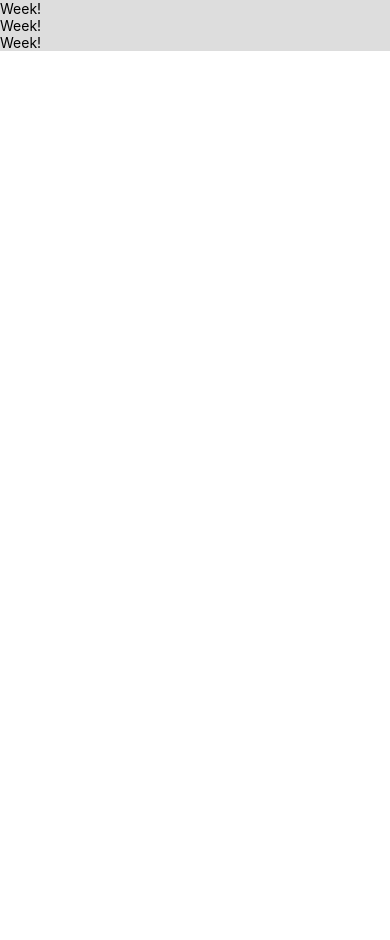
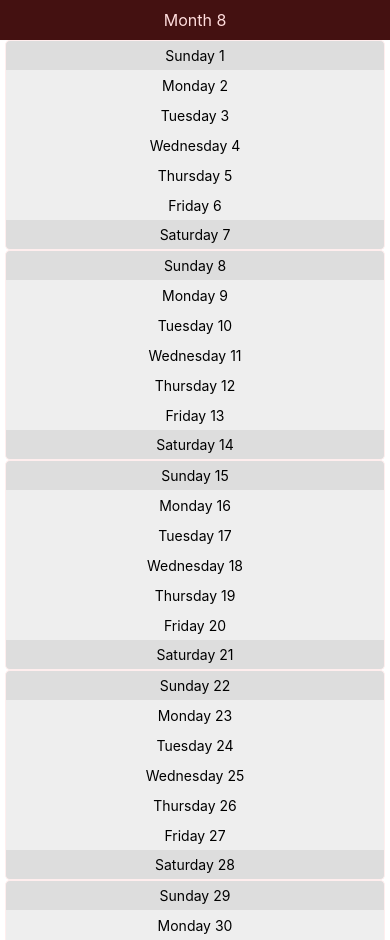
Before and after one commit to wsmind/daylines, a React Native app: screen / in a window 390 px wide. Before the commit the page ends 844 px from the top, so only its background shows below. Built offline with nearby package versions, Linux system fonts and the light colour scheme.

Commit message:
basic month view

```diff
--- a/src/App.js
+++ b/src/App.js
@@ -16,53 +16,10 @@ const App = () => {
     <Fragment>
       <StatusBar barStyle="light-content" />
       <SafeAreaView>
-        <ScrollView
-          contentInsetAdjustmentBehavior="automatic"
-          style={styles.scrollView}>
-          <CalendarView />
-        </ScrollView>
+        <CalendarView />
       </SafeAreaView>
     </Fragment>
   );
 };
 
-const styles = StyleSheet.create({
-  scrollView: {
-    backgroundColor: '#ddd',
-  },
-  engine: {
-    position: 'absolute',
-    right: 0,
-  },
-  body: {
-    backgroundColor: '#fff',
-  },
-  sectionContainer: {
-    marginTop: 32,
-    paddingHorizontal: 24,
-  },
-  sectionTitle: {
-    fontSize: 24,
-    fontWeight: '600',
-    color: '#000',
-  },
-  sectionDescription: {
-    marginTop: 8,
-    fontSize: 18,
-    fontWeight: '400',
-    color: '#444',
-  },
-  highlight: {
-    fontWeight: '700',
-  },
-  footer: {
-    color: '#444',
-    fontSize: 12,
-    fontWeight: '600',
-    padding: 4,
-    paddingRight: 12,
-    textAlign: 'right',
-  },
-});
-
 export default App;
--- a/src/CalendarView/CalendarView.js
+++ b/src/CalendarView/CalendarView.js
@@ -1,14 +1,117 @@
 import React from 'react';
-import {Text, View} from 'react-native';
+import {FlatList, ScrollView, StyleSheet, Text, View} from 'react-native';
 
-import Week from './Week';
+const weekDayLabels = [
+  'Sunday',
+  'Monday',
+  'Tuesday',
+  'Wednesday',
+  'Thursday',
+  'Friday',
+  'Saturday',
+];
 
-const CalendarView = () => (
-  <View>
-    <Week />
-    <Week />
-    <Week />
-  </View>
-);
+const styles = StyleSheet.create({
+  monthHeader: {
+    backgroundColor: '#411',
+    height: 40,
+    justifyContent: 'center',
+  },
+  month: {
+    color: '#fdd',
+    textAlign: 'center',
+    fontSize: 16,
+  },
+  scrollView: {
+    backgroundColor: '#fff',
+    paddingStart: 5,
+    paddingEnd: 5,
+  },
+  day: {
+    backgroundColor: '#eee',
+    height: 30,
+    justifyContent: 'center',
+    borderColor: '#fee',
+    borderLeftWidth: StyleSheet.hairlineWidth,
+    borderRightWidth: StyleSheet.hairlineWidth,
+  },
+  holiday: {
+    backgroundColor: '#ddd',
+  },
+  weekFirst: {
+    borderTopWidth: StyleSheet.hairlineWidth,
+    borderTopStartRadius: 5,
+    borderTopEndRadius: 5,
+  },
+  weekLast: {
+    borderBottomWidth: StyleSheet.hairlineWidth,
+    borderBottomStartRadius: 5,
+    borderBottomEndRadius: 5,
+  },
+  dayContent: {
+    textAlign: 'center',
+  },
+});
+
+const Day = ({date}) => {
+  const weekDay = date.getDay();
+  const isHoliday = weekDay === 0 || weekDay === 6;
+  const label = weekDayLabels[weekDay];
+
+  const viewStyle = [styles.day];
+  if (isHoliday) {
+    viewStyle.push(styles.holiday);
+  }
+  if (weekDay === 0) {
+    viewStyle.push(styles.weekFirst);
+  }
+  if (weekDay === 6) {
+    viewStyle.push(styles.weekLast);
+  }
+
+  return (
+    <View style={viewStyle}>
+      <Text style={styles.dayContent}>{label + ' ' + date.getDate()}</Text>
+    </View>
+  );
+};
+
+const CalendarView = () => {
+  const currentDate = new Date();
+  const currentYear = currentDate.getFullYear();
+  const currentMonth = currentDate.getMonth();
+
+  const data = [];
+  let currentDay = 1;
+  while (true) {
+    const date = new Date(currentYear, currentMonth, currentDay);
+    if (date.getMonth() !== currentMonth) {
+      break;
+    }
+
+    data.push({
+      key: currentDay.toString(),
+      date,
+    });
+
+    currentDay++;
+  }
+
+  return (
+    <View>
+      <View style={styles.monthHeader}>
+        <Text style={styles.month}>Month {currentMonth}</Text>
+      </View>
+      <ScrollView
+        contentInsetAdjustmentBehavior="automatic"
+        style={styles.scrollView}>
+        <FlatList
+          data={data}
+          renderItem={({item}) => <Day date={item.date} />}
+        />
+      </ScrollView>
+    </View>
+  );
+};
 
 export default CalendarView;
--- a/src/CalendarView/Week/Week.js
+++ b/src/CalendarView/Week/Week.js
@@ -1,10 +1,19 @@
 import React from 'react';
-import {Text, View} from 'react-native';
+import {StyleSheet, Text, View} from 'react-native';
 
-const Week = () => (
-  <View>
-    <Text>Week!</Text>
-  </View>
-);
+const styles = StyleSheet.create({
+  container: {
+    backgroundColor: '#eee',
+    borderRadius: 10,
+  },
+});
+
+const Week = ({startDate, endDate}) => {
+  return (
+    <View style={styles.container}>
+      <Text>Week!</Text>
+    </View>
+  );
+};
 
 export default Week;
```
